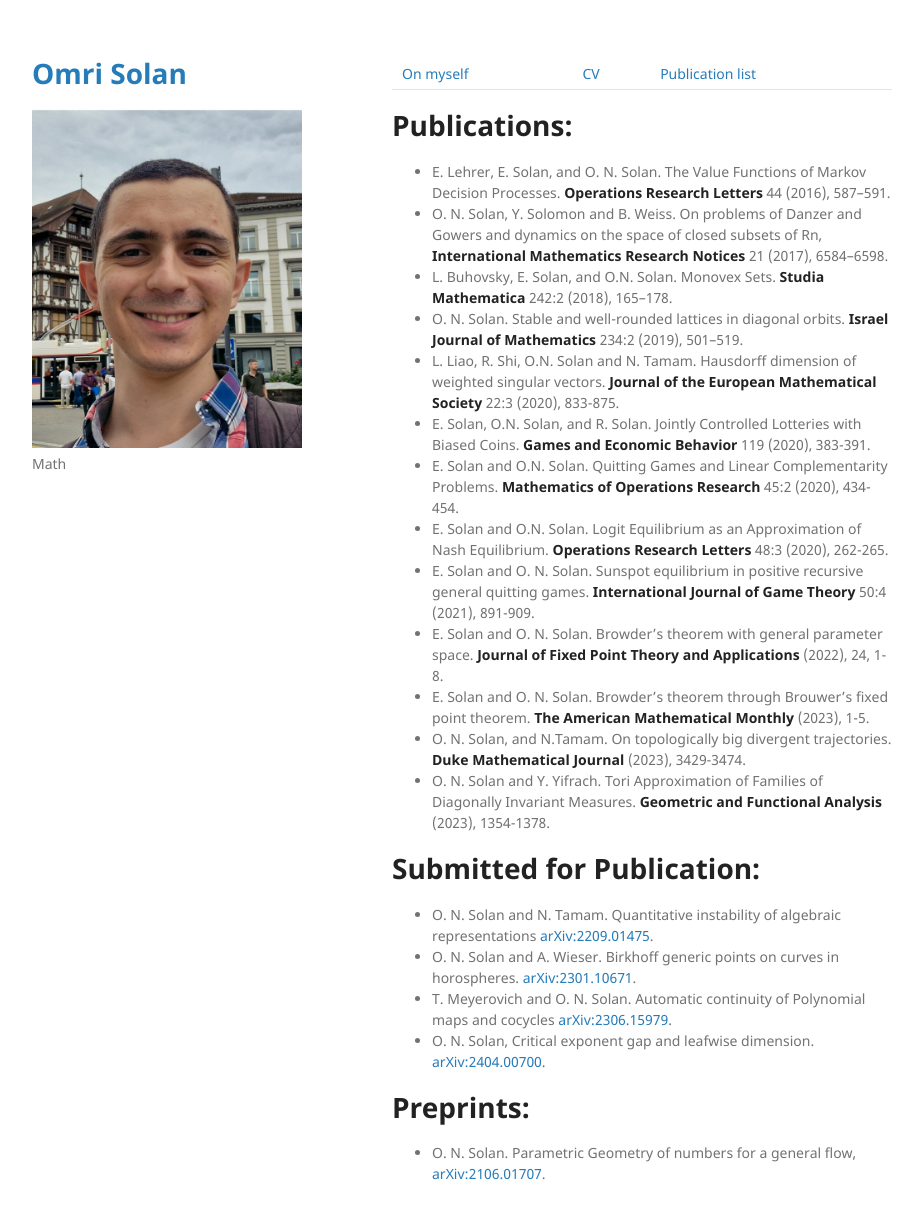
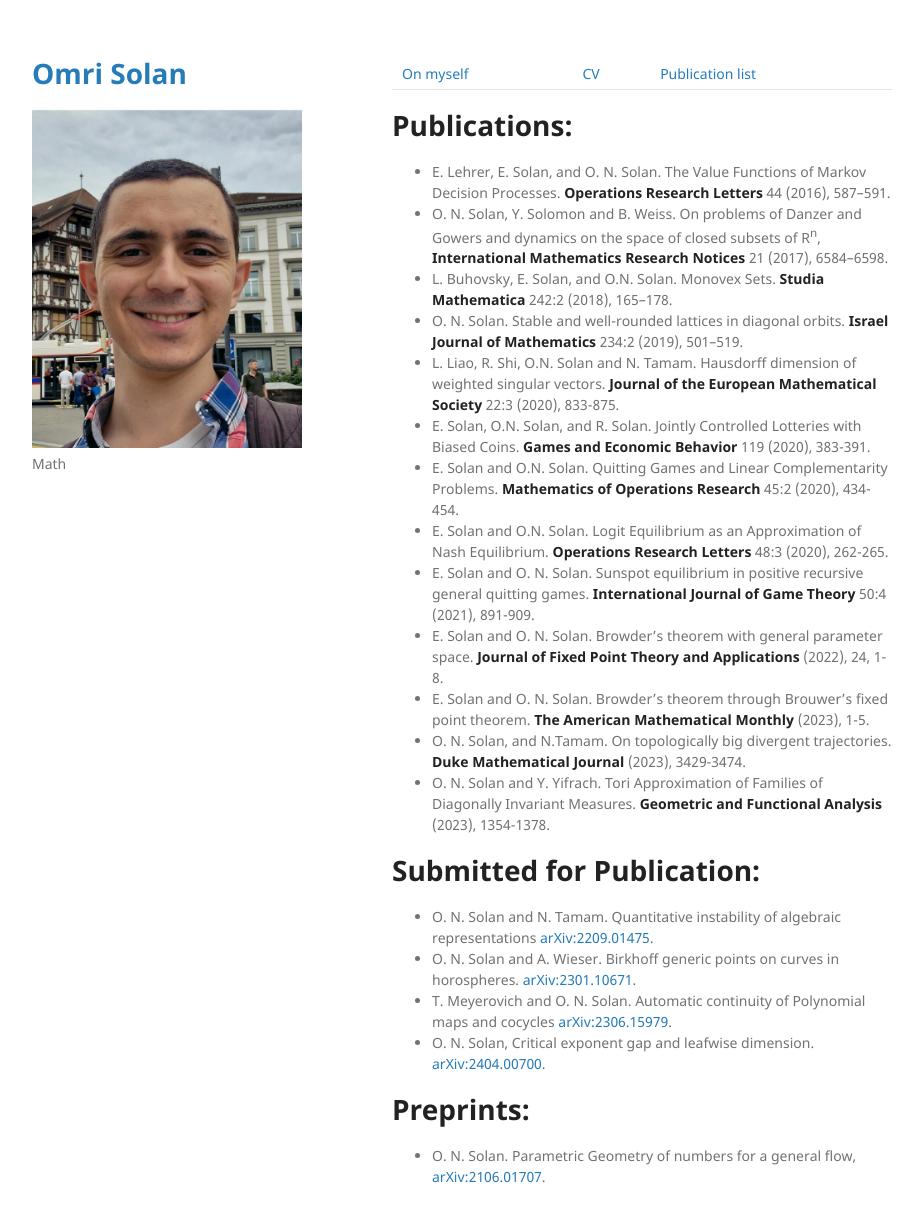
Before and after one commit to omriso/omriso.github.io, a Jekyll site: the page built from publications.md, in a window 1280 px wide and 1257 px high. Shown: the top 1222 px of the window, without its empty margins (178-1100 px from the left). Built offline with Jekyll 4.4.1, drawn with Linux system fonts in a browser that asks for light colours.

Commit message:
n superscript

```diff
--- a/publications.md
+++ b/publications.md
@@ -7,7 +7,7 @@ layout: default
 # Publications:
 
 * E. Lehrer, E. Solan, and O. N. Solan. The Value Functions of Markov Decision Processes. **Operations Research Letters** 44 (2016), 587–591.
-* O. N. Solan, Y. Solomon and B. Weiss. On problems of Danzer and Gowers and dynamics on the space of closed subsets of Rn, **International Mathematics Research Notices** 21 (2017), 6584–6598.
+* O. N. Solan, Y. Solomon and B. Weiss. On problems of Danzer and Gowers and dynamics on the space of closed subsets of R<sup>n</sup>, **International Mathematics Research Notices** 21 (2017), 6584–6598.
 * L. Buhovsky, E. Solan, and O.N. Solan. Monovex Sets. **Studia Mathematica** 242:2 (2018), 165–178.
 * O. N. Solan. Stable and well-rounded lattices in diagonal orbits. **Israel Journal of Mathematics** 234:2 (2019), 501–519.
 * L. Liao, R. Shi, O.N. Solan and N. Tamam. Hausdorff dimension of weighted singular vectors. **Journal of the European Mathematical Society** 22:3 (2020), 833-875.
```
